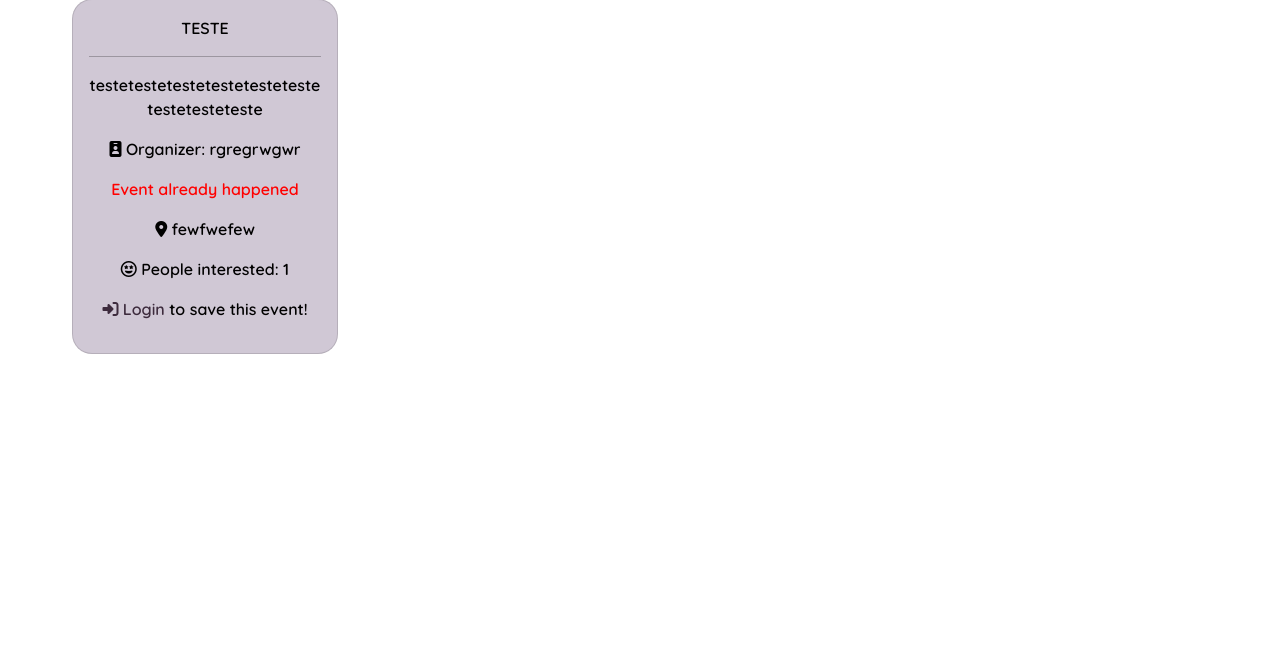
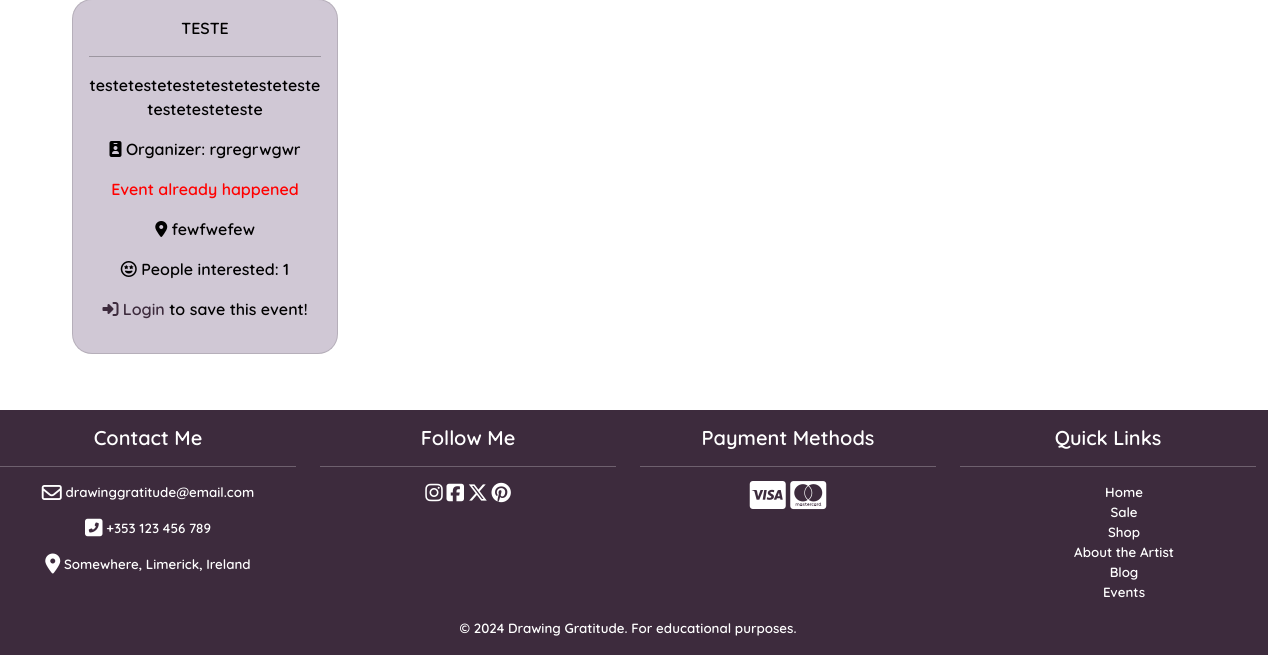
Before and after one commit to Nathisaraujo/project5, a Django app: page /events/ in a window 1280 px wide. Shown: the part 953-1608 px from the top of the page. Before the commit the page ends 1307 px from the top, so only its background shows below. Run offline with Django 3.2, Linux system fonts and the light colour scheme; data comes from the database, SQL or seed files in the repository; some libraries are stand-ins or nearby versions; some web fonts are replaced.

Commit message:
added confirmation prompt to delete events, added  footer

```diff
--- a/about/templates/about/about_me.html
+++ b/about/templates/about/about_me.html
@@ -15,7 +15,7 @@
         <h1 class="text-center mt-3">About the Artist</h1>
         {% if request.user.is_superuser %}
             <small class="ml-3 text-center m-2">
-                <a href="{% url 'edit_about_me' %}" class="btn btn-info p-1">Edit</a>
+                <a href="{% url 'edit_about_me' %}" class="btn btn-edit p-1"><i class="fa-solid fa-pen-to-square"></i> Edit</a>
             </small>
         {% endif %}
         <hr>
@@ -46,6 +46,7 @@
             </div>
         {% endfor %}
     </div>
+
     <div class="row justify-contents-center">
         <p>My recommendations:</p>
         <div class="col-12 col-md-6 col-sm-2">
--- a/events/templates/events/event_list.html
+++ b/events/templates/events/event_list.html
@@ -59,10 +59,13 @@
                       {% endif %}
 
                       {% if request.user.is_superuser %}
-                        <small>
-                          <a href="{% url 'edit_event' event.id %}" class="btn btn-info p-1 mt-2">Edit</a> |
-                          <a class=" btn btn-danger p-1 mt-2" href="{% url 'delete_event' event.id %}">Delete</a>
-                        </small>
+                        <div class="d-flex justify-content-center">
+                          <a href="{% url 'edit_event' event.id %}" class="btn btn-edit m-1"><i class="fa-solid fa-pen-to-square"></i></a>
+                          <form id="delete-product-form" action="{% url 'delete_event' event.id %}" method="post">
+                            {% csrf_token %}
+                            <button type="submit" onclick="return confirmDelete();" class="btn btn-delete m-1"> <i class="fa-solid fa-trash"></i> </button>
+                          </form>
+                        </div>
                       {% endif %}
                     </div>
                   </div>
@@ -75,3 +78,12 @@
     </div>
 </div>
 {% endblock %}
+
+{% block postloadjs %}
+{{ block.super }}
+    <script type="text/javascript">
+        function confirmDelete() {
+            return confirm("Are you sure you want to delete this product?");
+        }
+    </script>
+{% endblock %}
--- a/products/templates/products/product_detail.html
+++ b/products/templates/products/product_detail.html
@@ -44,13 +44,13 @@
                         <p class="lead mb-0 text-left fw-bold"><i class="fas fa-euro-sign fa-xs"></i> {{ product.price }}</p>
                     {% endif %}
                         {% if request.user.is_superuser %}
-                            <small class="ml-3 d-flex">
+                            <div class="ml-3 d-flex">
                                 <a href="{% url 'edit_product' product.id %}" class="btn btn-edit m-1"> <i class="fa-solid fa-pen-to-square"></i> </a>
                                 <form id="delete-product-form" action="{% url 'delete_product' product.id %}" method="post">
                                     {% csrf_token %}
                                     <button type="submit" onclick="return confirmDelete();" class="btn btn-delete m-1"> <i class="fa-solid fa-trash"></i> </button>
                                 </form>
-                            </small>
+                            </div>
                         {% endif %}
                     <p class="mt-3">{{ product.description | safe }} </p>
                     <p class="text-uppercase">Product Specifications: </p>
--- a/products/templates/products/products.html
+++ b/products/templates/products/products.html
@@ -64,13 +64,13 @@
                                             <p class="text-uppercase"><i class="fa-solid fa-circle-exclamation" style="color: #f7b801;"></i> digital art</p>
                                         {% endif %}
                                         {% if request.user.is_superuser %}
-                                            <small class="ml-3 d-flex">
+                                            <div class="ml-3 d-flex">
                                                 <a href="{% url 'edit_product' product.id %}" class="btn btn-edit m-1"> <i class="fa-solid fa-pen-to-square"></i> </a>
                                                 <form id="delete-product-form" action="{% url 'delete_product' product.id %}" method="post">
                                                     {% csrf_token %}
                                                     <button type="submit" onclick="return confirmDelete();" class="btn btn-delete m-1"> <i class="fa-solid fa-trash"></i> </button>
                                                 </form>
-                                            </small>
+                                            </div>
                                         {% endif %}
                                     </div>
 
--- a/static/css/base.css
+++ b/static/css/base.css
@@ -3,6 +3,29 @@
 } */
 
 /* common to all website */
+
+/* Footer */
+.footer-container {
+    background-color: #3d2b3d;
+    color: #fff;
+    max-width: 100vw;
+    text-decoration: none;
+    font-size: smaller;
+}
+
+footer a {
+    color: white;
+    text-decoration: none;
+}
+
+footer a:hover {
+    color: #9684a1;
+
+}
+
+.payment-icons {
+    font-size: larger;
+}
 
 /* Scrollbar - Works on Chrome, Edge, and Safari */
 *::-webkit-scrollbar {
@@ -26,7 +49,14 @@ body {
     font-optical-sizing: auto;
     font-weight: 600;
     color: black;
+    overflow-x: hidden;
 }
+
+.container {
+    max-width: 100%;
+    overflow-x: hidden;
+}
+
 
 .message-container {
     position: fixed;
@@ -96,7 +126,7 @@ li {
 
 .knowme-image {
     max-width: 20em;
-    margin-right: 20em;
+    /* margin-right: 20em; */
 }
 
 .btn-home {
@@ -180,7 +210,6 @@ li {
 }
 
 /* About Me Page  */
-
 
 .items-site {
     background-color: #9684A1;
--- a/templates/base.html
+++ b/templates/base.html
@@ -138,6 +138,53 @@
     {% block content %}
     {% endblock %}
 
+    {% block footer %}
+    <footer>
+        <div class="row footer-container justify-content-center pt-3 mt-2">
+            <div class="col-3 text-center">
+                <h5>Contact Me</h5>
+                <hr>
+                <p><i class="fa-regular fa-envelope fa-xl"></i> drawinggratitude@email.com</p>
+                <p><i class="fa-solid fa-square-phone-flip fa-xl"></i> +353 123 456 789</p>
+                <p><i class="fa-solid fa-location-dot fa-xl"></i> Somewhere, Limerick, Ireland</p>
+            </div>
+            <div class="col-3 text-center">
+              <h5>Follow Me</h5>
+              <hr>
+              <div>
+                  <a href="https://www.instagram.com" target="_blank"><i class="fa-brands fa-instagram fa-xl"></i></a>
+                  <a href="https://www.facebook.com" target="_blank"><i class="fa-brands fa-square-facebook fa-xl"></i></a>
+                  <a href="https://www.twitter.com" target="_blank"><i class="fa-brands fa-x-twitter fa-xl"></i></a>
+                  <a href="https://www.pinterest.com" target="_blank"><i class="fa-brands fa-pinterest fa-xl"></i></a>
+              </div>
+            </div>
+            <div class="col-3 text-center">
+                <h5>Payment Methods</h5>
+                <hr>
+                <div class="payment-icons">
+                    <i class="fa-brands fa-cc-visa fa-2xl"></i>
+                    <i class="fa-brands fa-cc-mastercard fa-2xl"></i>
+                </div>
+            </div>
+            <div class="col-3 text-center">
+              <h5>Quick Links</h5>
+              <hr>
+              <ul>
+                  <li><a href="{% url 'home' %}">Home</a></li>
+                  <li><a href="{% url 'products' %}?offers=True">Sale</a></li>
+                  <li><a href="{% url 'products' %}">Shop</a></li>
+                  <li><a href="{% url 'about_me' %}">About the Artist</a></li>
+                  <li><a href="{% url 'blog' %}">Blog</a></li>
+                  <li><a href="{% url 'event_list' %}">Events</a></li>
+              </ul>
+            </div>
+        </div>
+        <div class="row footer-container text-center">
+            <p>&copy; 2024 Drawing Gratitude. For educational purposes.</p>
+        </div>
+    </footer>
+    {% endblock %}
+
     {% block postloadjs %}
     <script type="text/javascript">
       var toastEl = document.querySelector('.toast');
```
